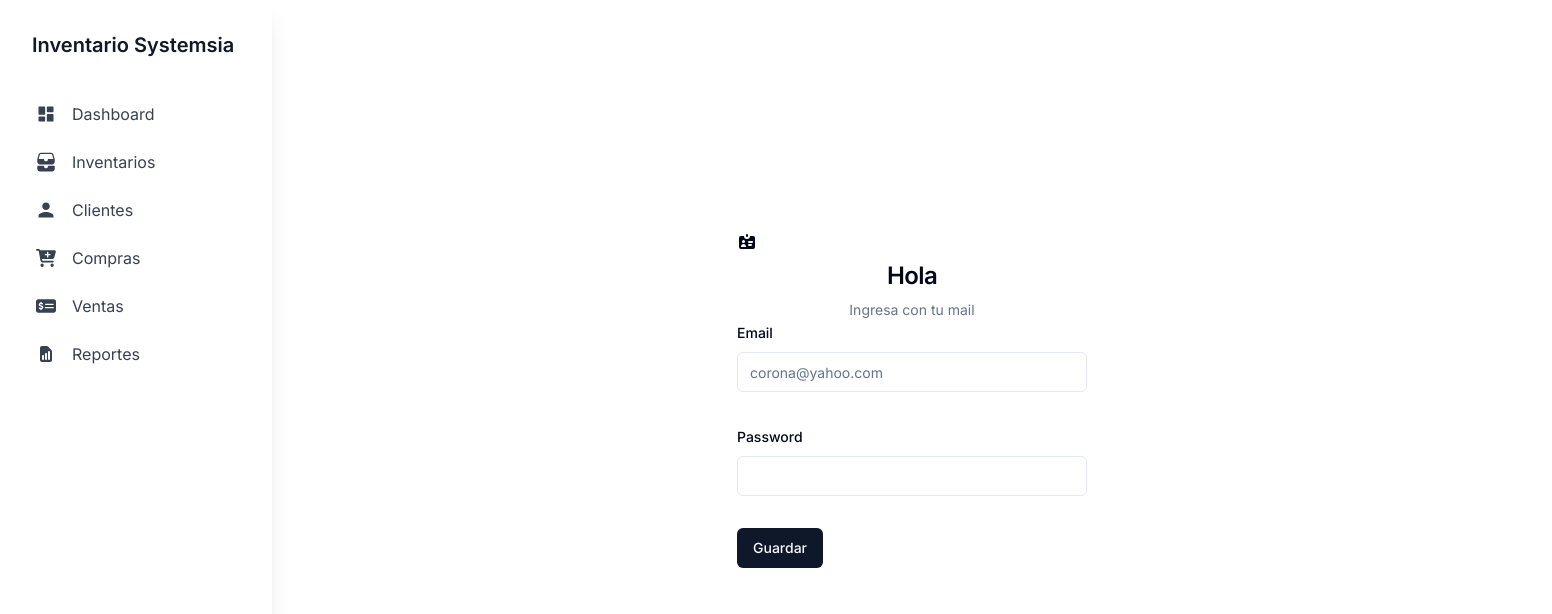
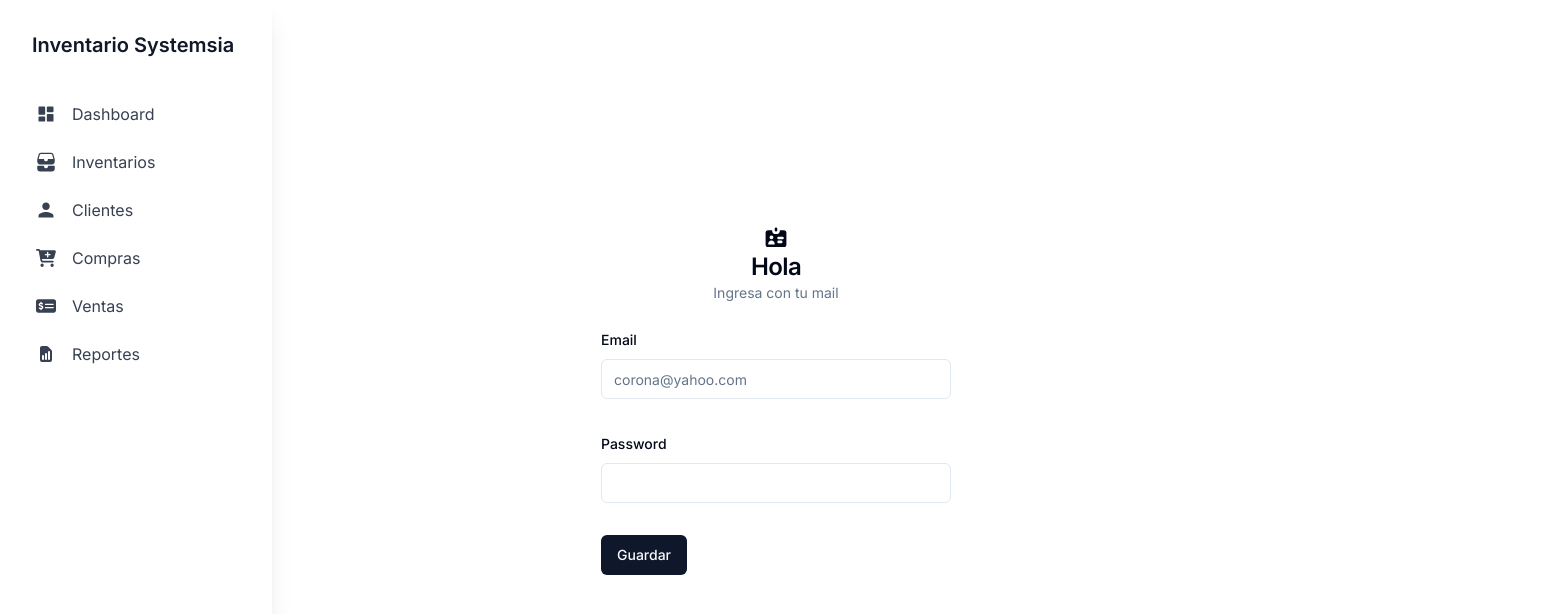
Before and after one commit to NicolasGarcesAbarca/inventory, a Next.js app: page /login in a window 1280 px wide. Shown: the top 614 px of the page, 1552 px wide, since content can reach past the window. Built offline with nearby package versions, Linux system fonts and the light colour scheme.

Commit message:
style login form

```diff
--- a/src/app/(auth)/login/page.tsx
+++ b/src/app/(auth)/login/page.tsx
@@ -9,16 +9,14 @@ export const metadata: Metadata = {
 
 export default function LoginPage() {
   return (
-    <div className="relative container flex h-screen w-screen flex-col items-center justify-center">
+    <div className="container flex flex-col justify-center items-center h-full w-full flex-col">
       <div className="flex flex-col justify-center sm:w-[350px]">
-        <div className="flex flex-col space-y-2 text-center">
-          <HiIdentification size={20}/>
-          <h1 className="text-2xl font-semibold tracking-tight">
-            Hola
-          </h1>
-          <p className="text-sm text-muted-foreground">
-            Ingresa con tu mail
-          </p>
+        <div className="flex flex-col">
+          <div className="flex flex-col items-center mb-6">
+            <HiIdentification size={26} />
+            <h1 className="text-2xl font-semibold tracking-tight">Hola</h1>
+            <p className="text-sm text-muted-foreground">Ingresa con tu mail</p>
+          </div>
         </div>
         <FormLogin />
       </div>
```
